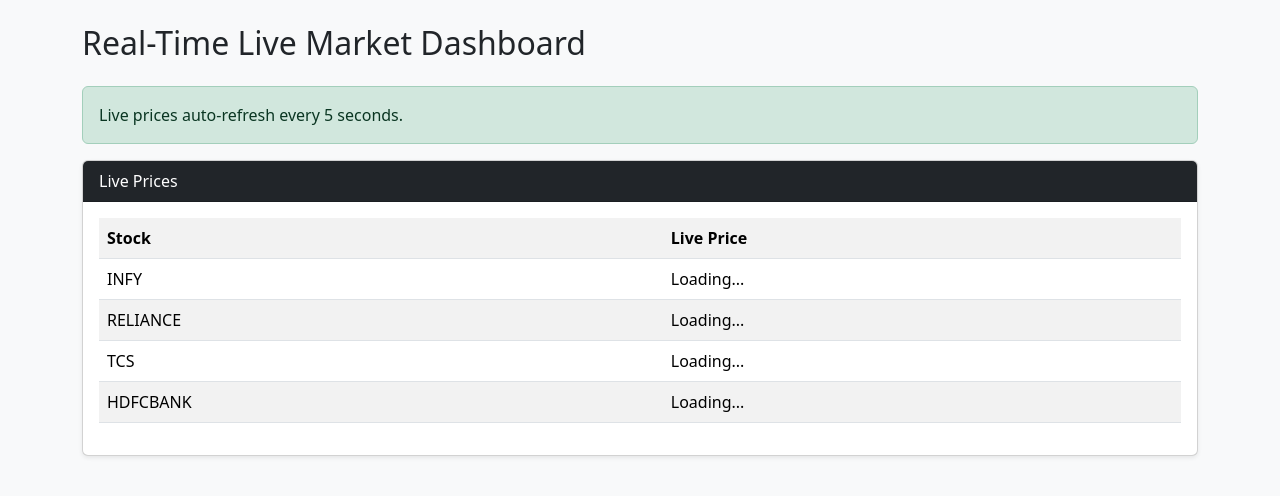
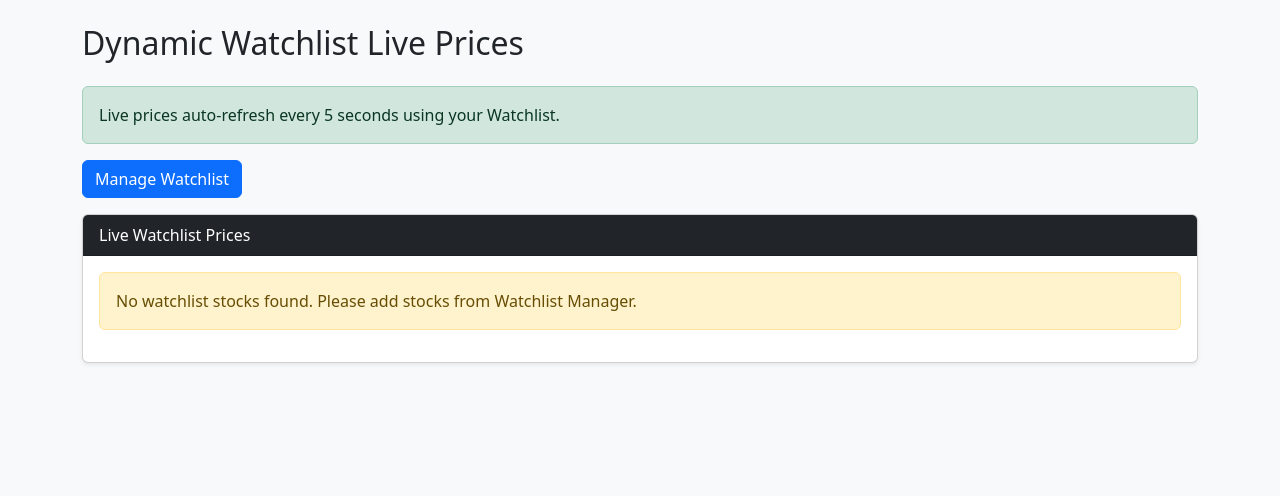
Before and after one commit to affaayyy/ai-trading-bot, a Flask app: template templates/realtime.html in a window 1280 px wide. Shown: the part 56-552 px from the top of the page. Run offline with Flask 3, Linux system fonts and the light colour scheme; the template is opened without the code that fills it, so the values that code supplies are empty.

Commit message:
Add dynamic watchlist live prices

```diff
--- a/app.py
+++ b/app.py
@@ -1,12 +1,11 @@
 from flask import Flask, request, render_template, session, redirect, url_for, has_request_context
 from flask_sqlalchemy import SQLAlchemy
 from flask_socketio import SocketIO
-from kiteconnect import KiteConnect, KiteTicker
+from kiteconnect import KiteConnect
 from dotenv import load_dotenv
 from apscheduler.schedulers.background import BackgroundScheduler
 
 import os
-import threading
 import requests
 import pandas as pd
 import ta
@@ -157,6 +156,10 @@ def get_watchlist_symbols():
     return ["INFY", "RELIANCE", "TCS", "HDFCBANK", "ICICIBANK"]
 
 
+def get_watchlist_quote_symbols():
+    return [f"NSE:{symbol}" for symbol in get_watchlist_symbols()]
+
+
 def send_telegram_alert(message):
     if not TELEGRAM_BOT_TOKEN or not TELEGRAM_CHAT_ID:
         return "Telegram not configured"
@@ -275,9 +278,11 @@ def calculate_trade_levels(entry_price, signal):
     if signal in ["BUY", "STRONG BUY"]:
         stop_loss = entry_price - (entry_price * STOP_LOSS_PERCENT / 100)
         target = entry_price + (entry_price * TARGET_PERCENT / 100)
+
     elif signal in ["SELL", "STRONG SELL"]:
         stop_loss = entry_price + (entry_price * STOP_LOSS_PERCENT / 100)
         target = entry_price - (entry_price * TARGET_PERCENT / 100)
+
     else:
         stop_loss = None
         target = None
@@ -710,7 +715,6 @@ def login():
     )
 
     access_token = data["access_token"]
-
     session["access_token"] = access_token
 
     db.session.add(TokenStore(access_token=access_token))
@@ -740,19 +744,21 @@ def market():
 
     set_kite_token()
 
-    symbols = ["NSE:INFY", "NSE:RELIANCE", "NSE:TCS", "NSE:HDFCBANK"]
+    symbols = get_watchlist_quote_symbols()[:4]
     quotes = kite.quote(symbols)
 
     df = get_historical_df()
     strategy = generate_ai_strategy(df)
 
-    live_quote = kite.quote(["NSE:INFY"])
-    live_price = live_quote["NSE:INFY"]["last_price"]
+    first_symbol = symbols[0]
+    live_quote = kite.quote([first_symbol])
+    live_price = live_quote[first_symbol]["last_price"]
 
     market_data = []
 
     for symbol in symbols:
         price = quotes[symbol]["last_price"]
+        clean_symbol = symbol.replace("NSE:", "")
 
         market_data.append({
             "symbol": symbol,
@@ -761,7 +767,7 @@ def market():
         })
 
         db.session.add(SignalLog(
-            symbol=symbol,
+            symbol=clean_symbol,
             price=price,
             signal=strategy["signal"],
             confidence=strategy["confidence"],
@@ -805,7 +811,7 @@ def market():
     ))
 
     fig.update_layout(
-        title=f"INFY AI Trading Chart - Live Price ₹{live_price}",
+        title=f"{first_symbol.replace('NSE:', '')} AI Trading Chart - Live Price ₹{live_price}",
         height=550
     )
 
@@ -1012,7 +1018,6 @@ def scanner():
         return redirect(url_for("login_page"))
 
     selected_symbols = request.args.getlist("symbols")
-
     min_confidence_filter = request.args.get("min_confidence", "")
 
     try:
@@ -1046,7 +1051,6 @@ def scanner_send_alerts():
         return redirect(url_for("login_page"))
 
     selected_symbols = request.args.getlist("symbols")
-
     min_confidence_filter = request.args.get("min_confidence", "")
 
     try:
@@ -1239,17 +1243,23 @@ def api_live_prices():
 
     set_kite_token()
 
-    symbols = ["NSE:INFY", "NSE:RELIANCE", "NSE:TCS", "NSE:HDFCBANK"]
+    watchlist_symbols = get_watchlist_symbols()
+
+    if not watchlist_symbols:
+        watchlist_symbols = ["INFY", "RELIANCE", "TCS", "HDFCBANK"]
+
+    quote_symbols = [f"NSE:{symbol}" for symbol in watchlist_symbols]
 
     try:
-        quotes = kite.quote(symbols)
+        quotes = kite.quote(quote_symbols)
 
-        return {
-            "INFY": quotes["NSE:INFY"]["last_price"],
-            "RELIANCE": quotes["NSE:RELIANCE"]["last_price"],
-            "TCS": quotes["NSE:TCS"]["last_price"],
-            "HDFCBANK": quotes["NSE:HDFCBANK"]["last_price"]
-        }
+        data = {}
+
+        for symbol in watchlist_symbols:
+            key = f"NSE:{symbol}"
+            data[symbol] = quotes[key]["last_price"]
+
+        return data
 
     except Exception as e:
         return {"error": str(e)}, 500
@@ -1260,7 +1270,12 @@ def realtime():
     if not is_logged_in():
         return redirect(url_for("login_page"))
 
-    return render_template("realtime.html")
+    watchlist_symbols = get_watchlist_symbols()
+
+    return render_template(
+        "realtime.html",
+        watchlist_symbols=watchlist_symbols
+    )
 
 
 @app.route("/start-stream")
--- a/templates/realtime.html
+++ b/templates/realtime.html
@@ -2,46 +2,74 @@
 
 {% block content %}
 
-<h2 class="mb-4">Real-Time Live Market Dashboard</h2>
+<h2 class="mb-4">Dynamic Watchlist Live Prices</h2>
 
 <div class="alert alert-success">
-    Live prices auto-refresh every 5 seconds.
+    Live prices auto-refresh every 5 seconds using your Watchlist.
+</div>
+
+<div class="mb-3">
+    <a href="/watchlist" class="btn btn-primary">
+        Manage Watchlist
+    </a>
 </div>
 
 <div class="card shadow-sm">
     <div class="card-header bg-dark text-white">
-        Live Prices
+        Live Watchlist Prices
     </div>
 
     <div class="card-body">
-        <table class="table table-striped">
+
+        {% if watchlist_symbols %}
+
+        <table class="table table-striped table-hover">
             <tr>
                 <th>Stock</th>
                 <th>Live Price</th>
             </tr>
 
-            <tr><td>INFY</td><td id="INFY">Loading...</td></tr>
-            <tr><td>RELIANCE</td><td id="RELIANCE">Loading...</td></tr>
-            <tr><td>TCS</td><td id="TCS">Loading...</td></tr>
-            <tr><td>HDFCBANK</td><td id="HDFCBANK">Loading...</td></tr>
+            {% for symbol in watchlist_symbols %}
+            <tr>
+                <td><b>{{ symbol }}</b></td>
+                <td id="{{ symbol }}">Loading...</td>
+            </tr>
+            {% endfor %}
         </table>
+
+        {% else %}
+
+        <div class="alert alert-warning">
+            No watchlist stocks found. Please add stocks from Watchlist Manager.
+        </div>
+
+        {% endif %}
+
     </div>
 </div>
 
 <script>
 async function loadLivePrices() {
-    const response = await fetch("/api/live-prices");
-    const data = await response.json();
+    try {
+        const response = await fetch("/api/live-prices");
+        const data = await response.json();
 
-    if (data.error) {
-        console.log(data.error);
-        return;
+        if (data.error) {
+            console.log("Live price error:", data.error);
+            return;
+        }
+
+        Object.keys(data).forEach(function(symbol) {
+            const cell = document.getElementById(symbol);
+
+            if (cell) {
+                cell.innerHTML = "₹" + data[symbol];
+            }
+        });
+
+    } catch (error) {
+        console.log("Live price fetch failed:", error);
     }
-
-    document.getElementById("INFY").innerHTML = "₹" + data.INFY;
-    document.getElementById("RELIANCE").innerHTML = "₹" + data.RELIANCE;
-    document.getElementById("TCS").innerHTML = "₹" + data.TCS;
-    document.getElementById("HDFCBANK").innerHTML = "₹" + data.HDFCBANK;
 }
 
 loadLivePrices();
```
